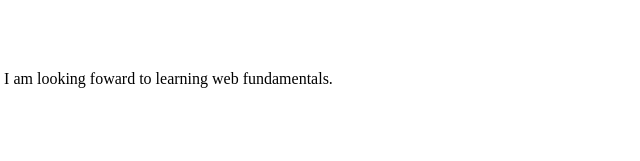
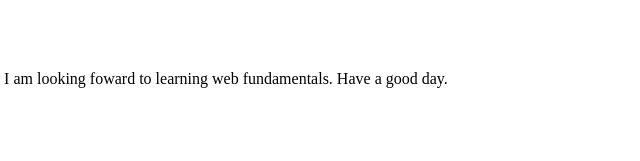
Before and after one commit to JustinaNangolo/wdd130, a plain HTML site: page index.html in a window 1280 px wide. Shown: the part 323-484 px from the top of the page, 602-1242 px from the left. Drawn offline with Linux system fonts and the light colour scheme.

Commit message:
saved again

```diff
--- a/index.html
+++ b/index.html
@@ -18,7 +18,7 @@
         <h1>Justina Nangolo | WDD 130</h1>
         <img src="images/profile.jpg" alt="Hello, My name is Justina Nangolo." width="200">
         <p>Hello! My name is Justina Nangolo and I am from Namibia. I enjoy learning new languages.
-            I am looking foward to learning web fundamentals. </p>
+            I am looking foward to learning web fundamentals. Have a good day.</p>
     </main>
     <footer>
         <p> © 2025 Justina Nangolo, Winwhoek , Namibia.</p>
```
